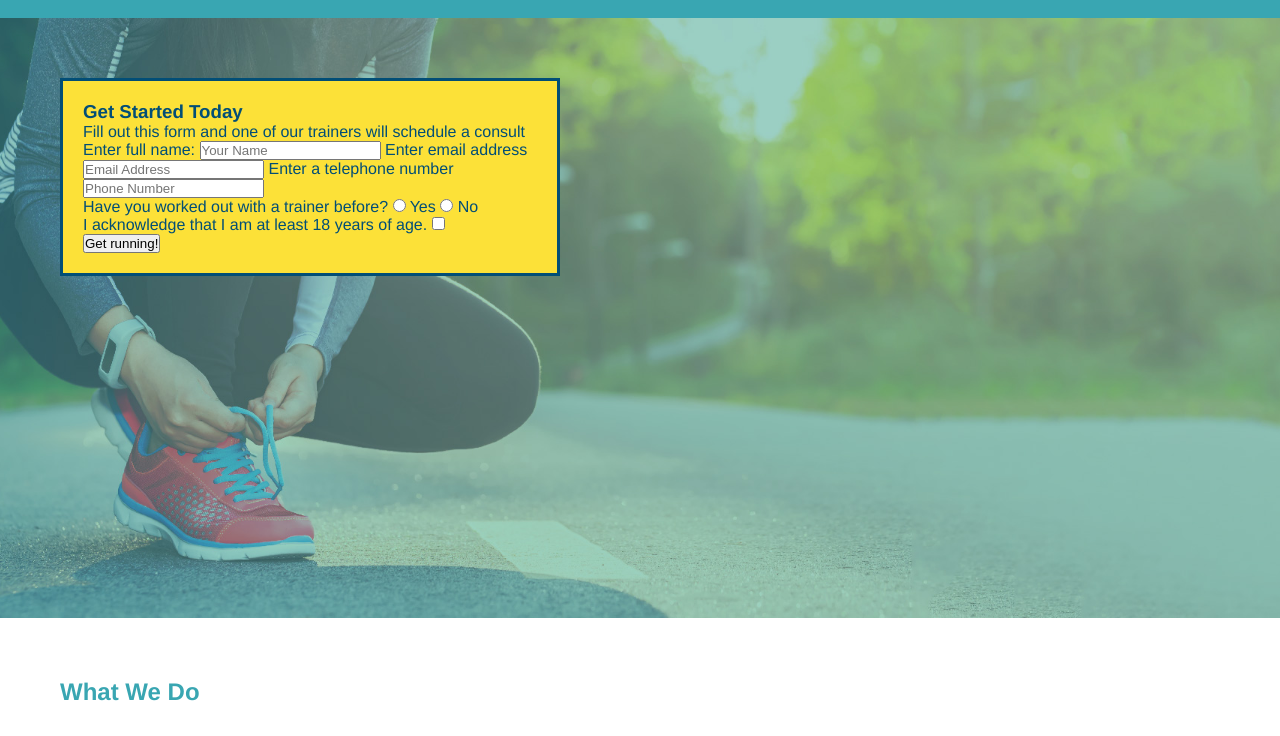
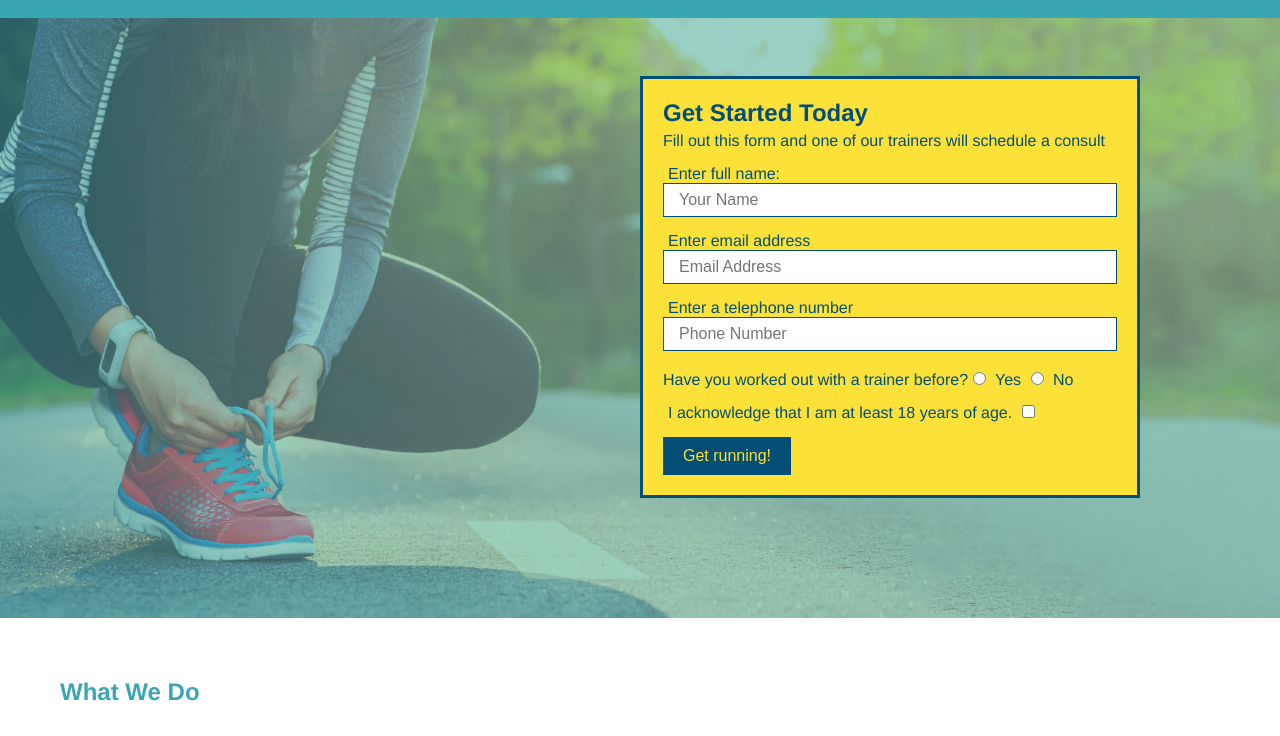
Before and after one commit to Blopez811/run-buddy, a plain HTML site: page index.html in a window 1280 px wide. Shown: the part 64-800 px from the top of the page. Drawn offline with Linux system fonts and the light colour scheme.

Commit message:
Finished Hero Form

```diff
--- a/assets/css/style.css
+++ b/assets/css/style.css
@@ -74,6 +74,7 @@ section {
     height: 600px;
     background-size: cover;
     background-position: center;
+    position: relative;
 }
 
 .hero-form {
@@ -81,5 +82,42 @@ section {
     padding: 20px;
     width: 500px;
     color: #024e76;
-    border: solid 3px #024e76
+    border: solid 3px #024e76;
+    border-style: solid;
+    border-width: 3px;
+    border-color: #024e76;
+    position: absolute;
+    bottom: 120px;
+    right: 140px;
 }
+
+.hero-form h3 {
+    font-size: x-large;
+    margin: 0px;
+}
+
+.hero-form p {
+    margin: 5px 0 15px 0
+}
+
+.form-input {
+    border: 1px solid #024e76;
+    display: black;
+    padding: 7px 15px;
+    font-size: 16px;
+    color: #024e76;
+    width: 100%;
+    margin-bottom: 15px;
+}
+
+.hero-form label {
+   margin: 0 5px;
+}
+
+.hero-form button {
+    color: #fce138;
+    background-color: #024e76;
+    border: none;
+    padding: 10px 20px;
+    font-size: 16px;
+}
--- a/index.html
+++ b/index.html
@@ -39,13 +39,13 @@
             <!--Add form element-->
             <form>
                 <label for="name">Enter full name:</label>
-                <input type="text" placeholder="Your Name" name="name" id="name" />
+                <input type="text" placeholder="Your Name" name="name" id="name" class="form-input" />
 
                 <label for="email">Enter email address</label>
-                <input type="email" placeholder="Email Address" name="email" id="email" />
+                <input type="email" placeholder="Email Address" name="email" id="email" class="form-input" />
 
                 <label for="phone">Enter a telephone number</label>
-                <input type="tel" placeholder="Phone Number" name="phone" id="phone" />
+                <input type="tel" placeholder="Phone Number" name="phone" id="phone" class="form-input" />
                 <p>
                     Have you worked out with a trainer before?
                     <input type="radio" name="trainer-confirm" id="trainer-yes" />
```
